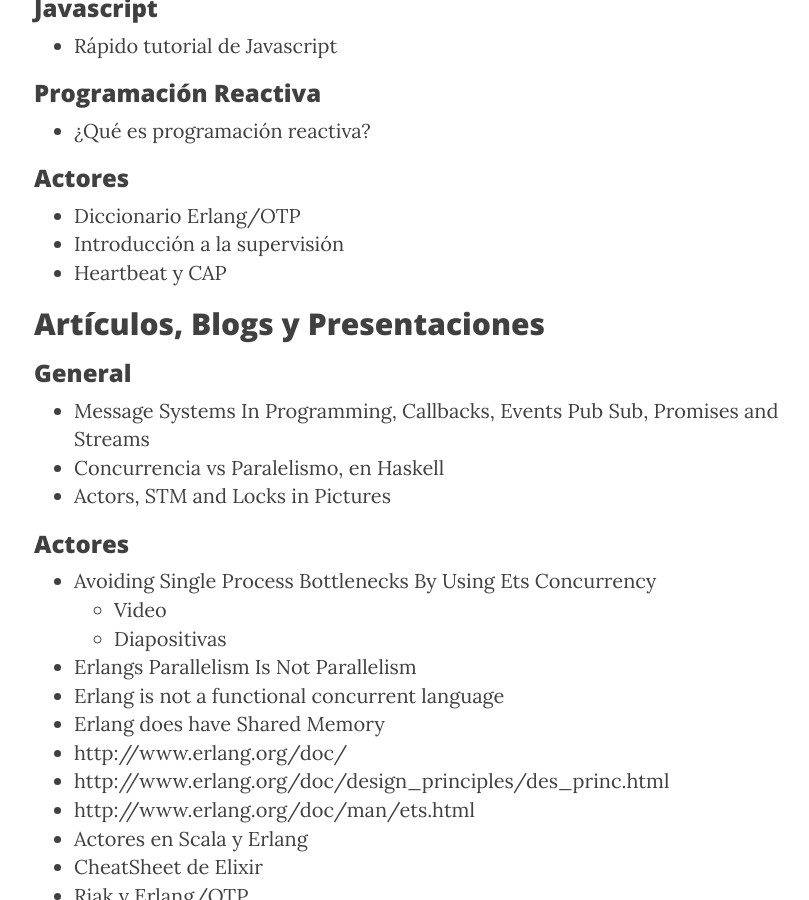
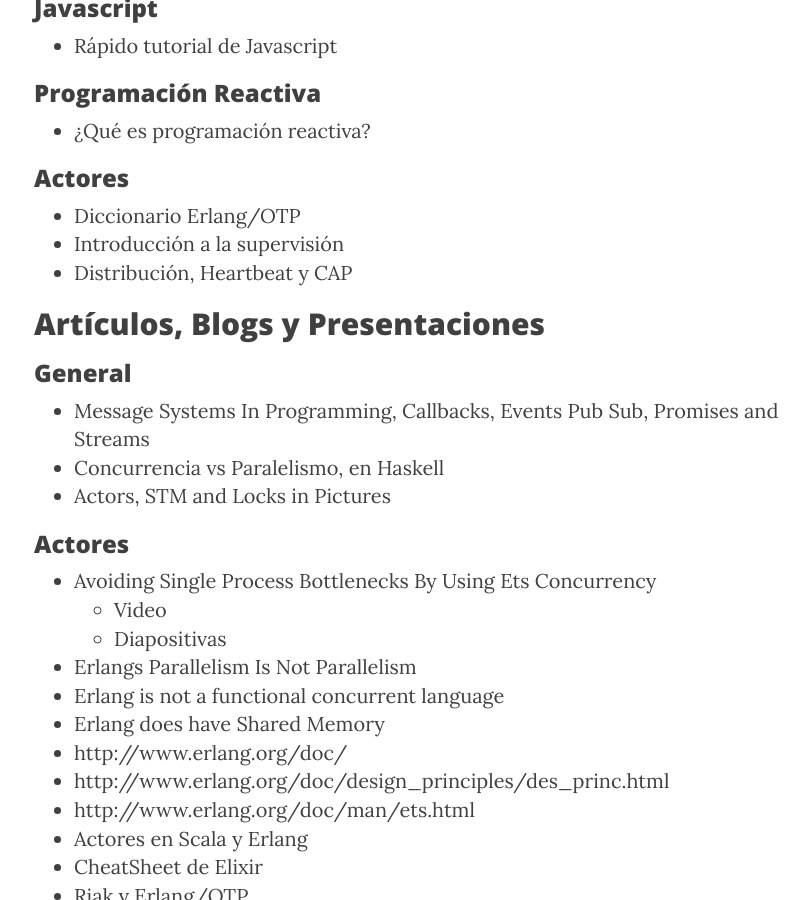
Before and after one commit to arquitecturas-concurrentes/arquitecturas-concurrentes.github.io, a Jekyll site: the page built from material.md, in a window 1280 px wide and 900 px high, scrolled down 2069 px. Shown: the whole window, without its empty margins (231-1040 px from the left). Built offline with Jekyll 4.4.1, drawn with Linux system fonts in a browser that asks for light colours; nearby versions of some CDN libraries.

Commit message:
Update material.md adding the new doc for distribution

```diff
--- a/material.md
+++ b/material.md
@@ -66,7 +66,7 @@
 
 - [Diccionario Erlang/OTP](https://docs.google.com/document/d/1QG6Aq9AnSuHH5L3r0F063LgYAAP8ts5wSTEmXd8d3r0)
 - [Introducción a la supervisión](https://docs.google.com/document/d/1r_E6Hj4F-38dy5tDbxfTBW2XaU8sSRaf9qtC-VuLDIw)
-- [Heartbeat y CAP](https://docs.google.com/document/d/1TUpfMoClJ3eEhDcQVRpz5W4tIKlliOOWxLzReT6kmxU/pub)
+- [Distribución, Heartbeat y CAP](https://docs.google.com/document/d/18qfopeJ2iWWi93H_Oi4wRUFAVwSrTt1PSkKuLOkb49Q/pub)
 
 ## Artículos, Blogs y Presentaciones
 
```
